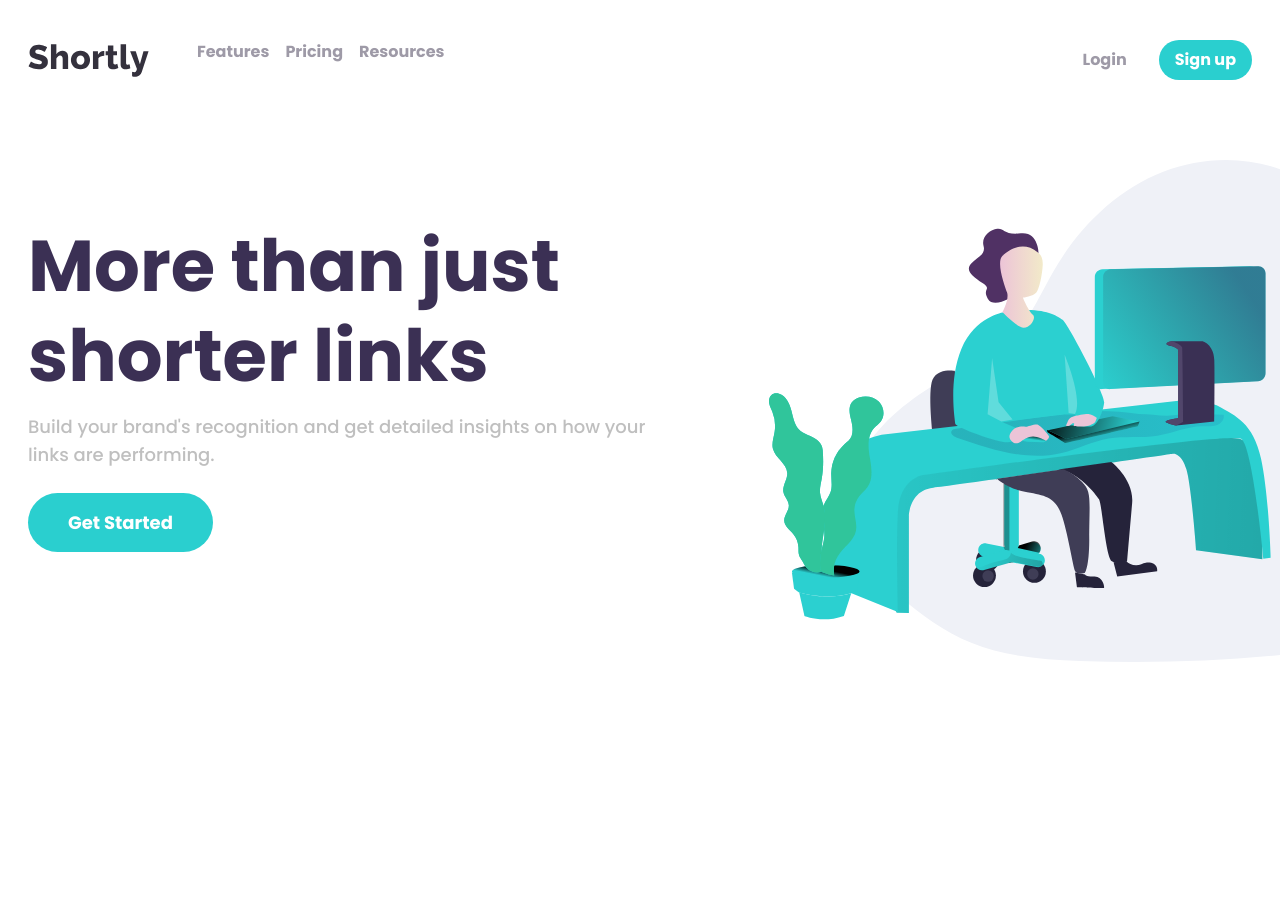
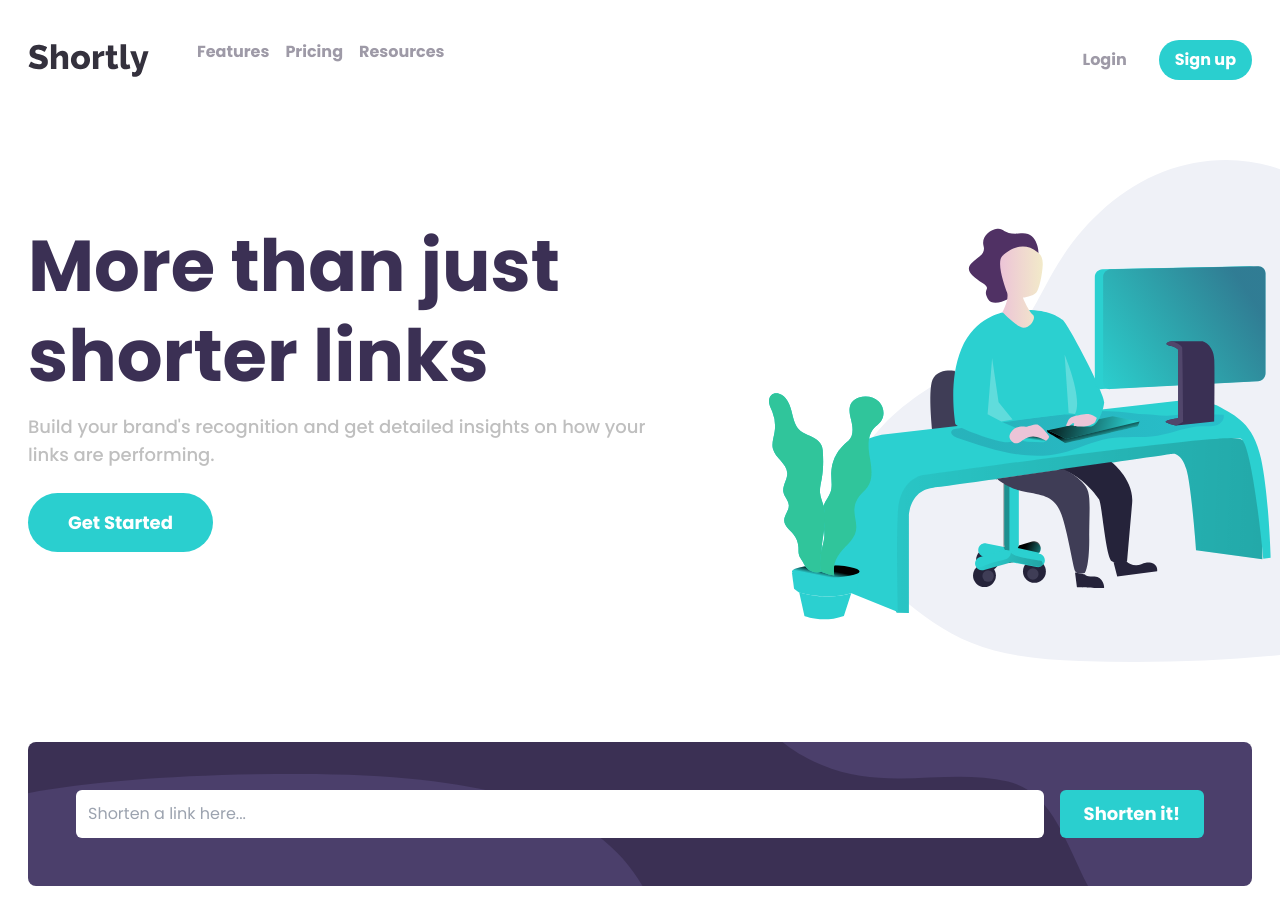
Before and after one commit to Kaspi-Chan/url-shortening-api-master, a React (Vite) app: page / in a window 1280 px wide. Before the commit the page ends 800 px from the top, so only its background shows below. Built offline with nearby package versions, Linux system fonts and the light colour scheme.

Commit message:
Add styles for link shortening section

```diff
--- a/src/App.jsx
+++ b/src/App.jsx
@@ -1,12 +1,14 @@
 import { useState } from "react";
 import Header from "./components/Navbar";
 import HeroSection from "./components/HeroSection";
+import LinkSection from "./components/LinkSection";
 
 function App() {
   return (
     <main className="overflow-x-hidden relative">
       <Header />
       <HeroSection />
+      <LinkSection />
     </main>
   );
 }
--- /dev/null
+++ b/src/components/LinkSection.jsx
@@ -0,0 +1,15 @@
+import React from "react";
+import PrimaryButton from "./PrimaryButton";
+
+const LinkSection = () => {
+  return (
+    <section className="container mx-auto md:px-7 2xl:px-20 px-5">
+      <div className="mt-20 mb-10 px-5 py-6 lg:px-12 lg:py-12 rounded-lg gap-4 flex flex-col lg:flex-row justify-center lg:justify-stretch items-stretch bg-primary-violet bg-shorten-mobile lg:bg-shorten-desktop bg-no-repeat bg-right-top lg:bg-cover">
+        <input type="text" className="w-full rounded-md p-3 focus:outline-primary-cyan" placeholder="Shorten a link here..." />
+        <PrimaryButton size="rectangularBig" text="Shorten it!" />
+      </div>
+    </section>
+  );
+};
+
+export default LinkSection;
--- a/src/components/PrimaryButton.jsx
+++ b/src/components/PrimaryButton.jsx
@@ -7,9 +7,12 @@ const buttonStyles = {
   rectangularBig: "py-2 px-6 rounded-md text-base",
 };
 
-const PrimaryButton = ({ size = 'roundedSmall', text, onClick }) => {
+const PrimaryButton = ({ size = "roundedSmall", text, onClick }) => {
   return (
-    <button onClick={onClick} className={`text-white bg-primary-cyan hover:bg-primary-cyan-light font-bold ${buttonStyles[size]}`}>
+    <button
+      onClick={onClick}
+      className={`text-white bg-primary-cyan hover:bg-primary-cyan-light font-bold whitespace-nowrap ${buttonStyles[size]}`}
+    >
       {text}
     </button>
   );
--- a/tailwind.config.js
+++ b/tailwind.config.js
@@ -22,6 +22,10 @@ export default {
       fontWeight: {
         normal: "500",
       },
+      backgroundImage: {
+        'shorten-mobile': "url('./src/assets/images/bg-shorten-mobile.svg')",
+        'shorten-desktop': "url('./src/assets/images/bg-shorten-desktop.svg')",
+      }
     },
   },
   plugins: [],
```
